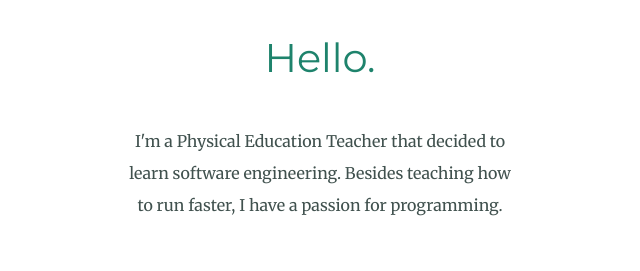
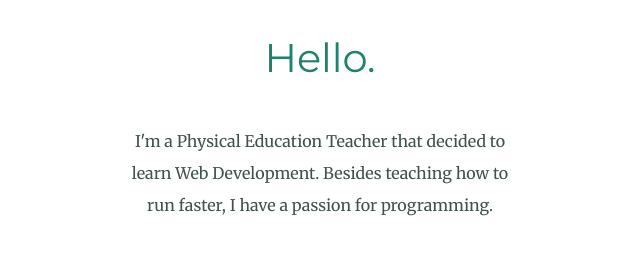
Before and after one commit to ruimartins3/First-Website, a plain HTML site: page index.html in a window 1280 px wide. Shown: the part 1100-1371 px from the top of the page, 320-960 px from the left. Drawn offline with Linux system fonts and the light colour scheme.

Commit message:
Update index.html

```diff
--- a/index.html
+++ b/index.html
@@ -24,7 +24,7 @@
     <div class="profile">
       <img src="RM.png" alt="RM">
       <h2>Hello.</h2>
-      <p class="intro">I'm a Physical Education Teacher that decided to learn software engineering. Besides teaching how to run faster, I have a passion for programming.</p>
+      <p class="intro">I'm a Physical Education Teacher that decided to learn Web Development. Besides teaching how to run faster, I have a passion for programming.</p>
     </div>
     <hr>
     <div class="skills">
```
